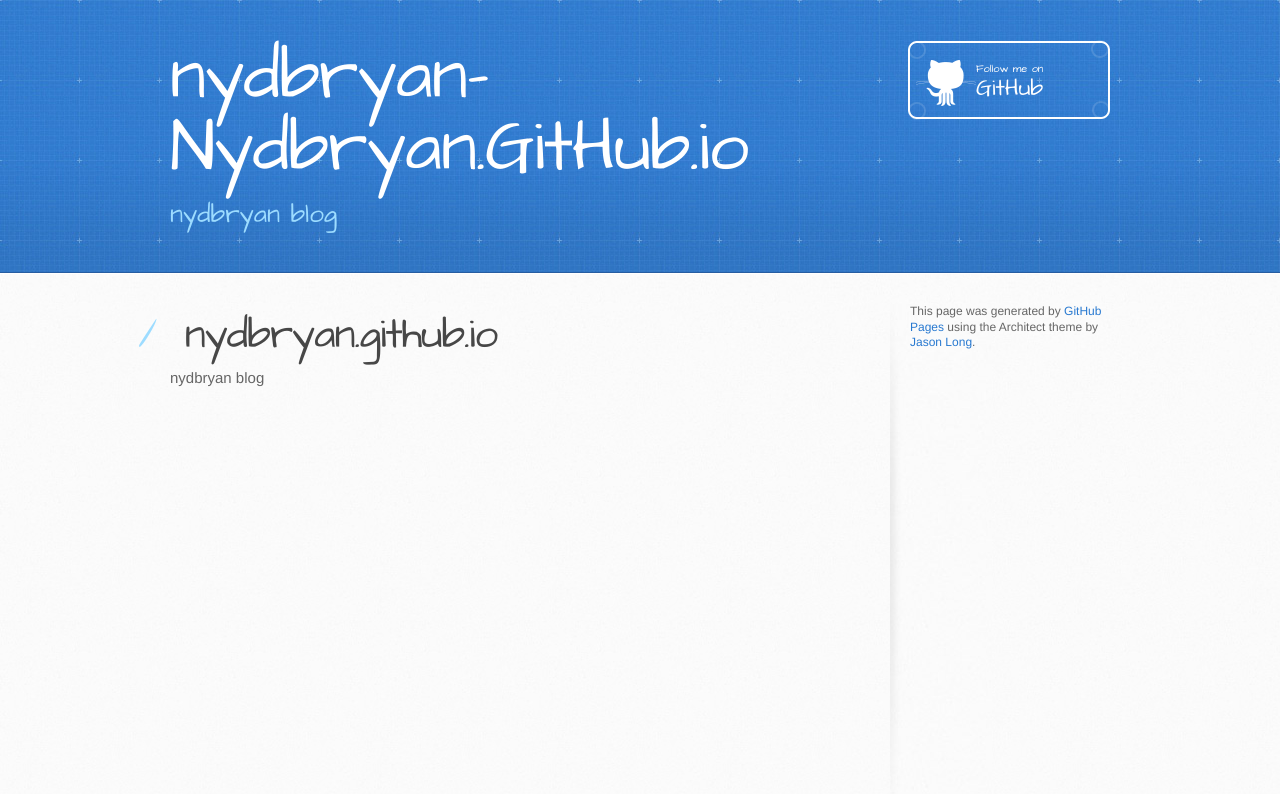
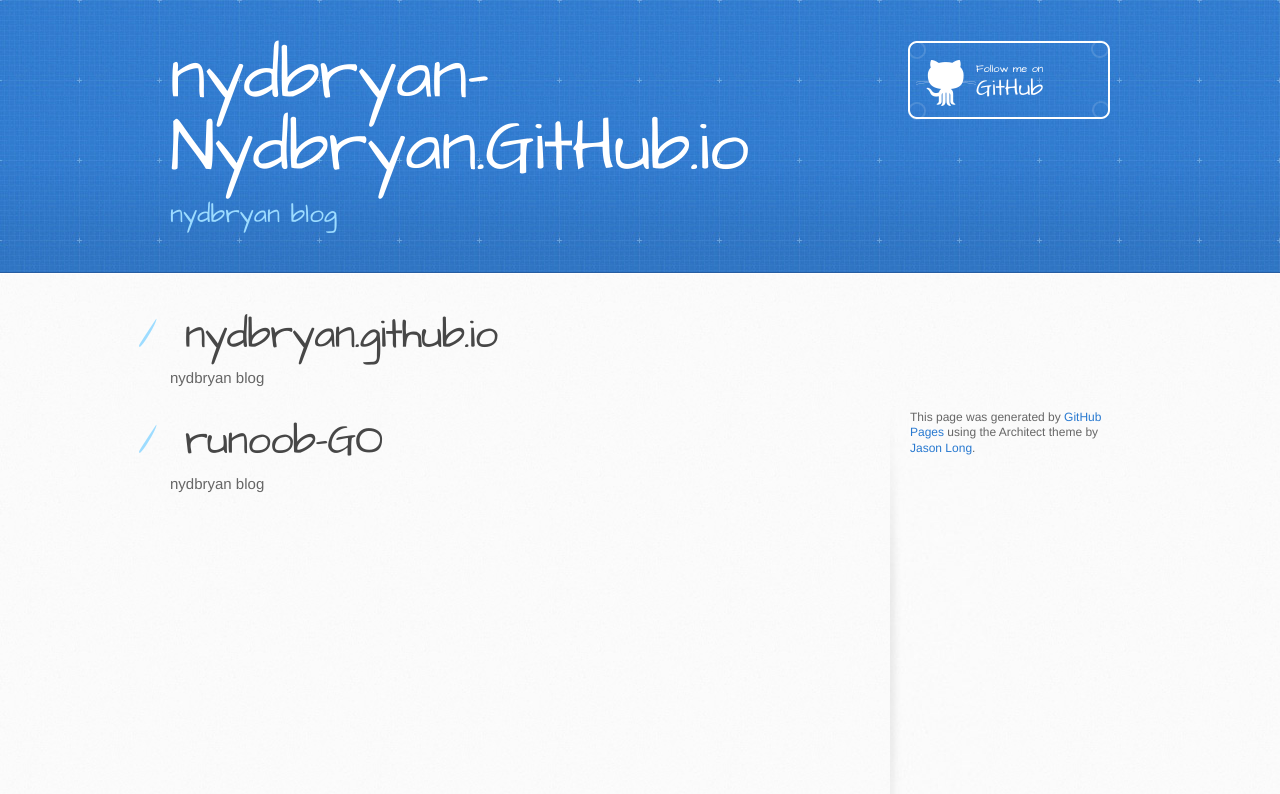
Before and after one commit to nydBryan/nydbryan.github.io, a plain HTML site: page index.html in a window 1280 px wide. Drawn offline with Linux system fonts and the light colour scheme.

Commit message:
Update index.html

```diff
--- a/index.html
+++ b/index.html
@@ -33,7 +33,12 @@
 
 <p>nydbryan blog</p>
         </section>
+        <section id="main-content">
+          <h1>
+<a id="go" class="anchor" href="http://www.runoob.com/go/go-environment.html" aria-hidden="true"><span class="octicon octicon-link"></span></a>runoob-GO</h1>
 
+<p>nydbryan blog</p>
+        </section>
         <aside id="sidebar">
 
 
```
